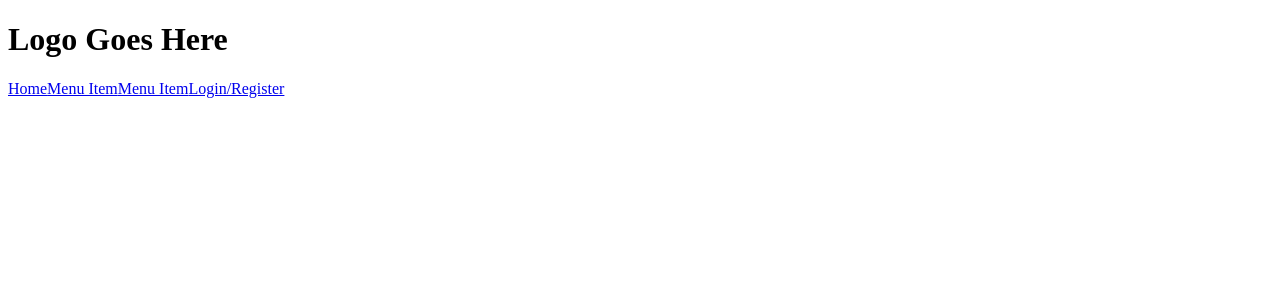
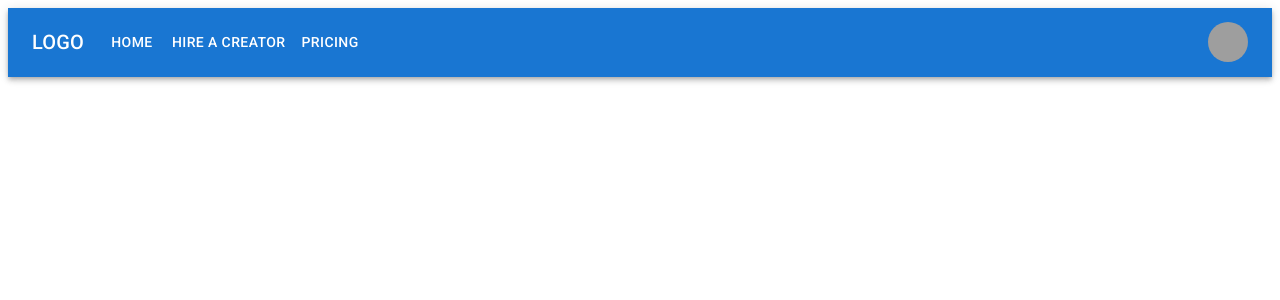
Before and after one commit to JoshuaB94/TutorialFlare_Frontend, a React (Create React App) app: page / in a window 1280 px wide. Shown: the top 300 px of the page. Built offline with nearby package versions, Linux system fonts and the light colour scheme; grey boxes are pictures that could not be loaded.

Commit message:
Installed MaterialUI + Added Stylesheets to index.html + Changed App Title + Implemented a MaterialUIAppBar for NavBar Component

```diff
--- a/package.json
+++ b/package.json
@@ -3,6 +3,10 @@
   "version": "0.1.0",
   "private": true,
   "dependencies": {
+    "@emotion/react": "^11.7.1",
+    "@emotion/styled": "^11.6.0",
+    "@mui/icons-material": "^5.2.5",
+    "@mui/material": "^5.2.5",
     "@testing-library/jest-dom": "^5.16.1",
     "@testing-library/react": "^12.1.2",
     "@testing-library/user-event": "^13.5.0",
--- a/public/index.html
+++ b/public/index.html
@@ -24,7 +24,10 @@
       work correctly both with client-side routing and a non-root public URL.
       Learn how to configure a non-root public URL by running `npm run build`.
     -->
-    <title>React App</title>
+    <link rel="stylesheet" href="https://fonts.googleapis.com/css?family=Roboto:300,400,500,700&display=swap"/>
+    <link rel="stylesheet" href="https://fonts.googleapis.com/icon?family=Material+Icons"/>
+
+    <title>Tutorial Flare - Hire a Video Creator</title>
   </head>
   <body>
     <noscript>You need to enable JavaScript to run this app.</noscript>
--- a/src/components/NavBar/NavBar.css
+++ b/src/components/NavBar/NavBar.css
@@ -0,0 +1,4 @@
+.main-navbar{
+    width: 100%;
+    background: #e9e8e8;
+}
--- a/src/components/NavBar/NavBar.jsx
+++ b/src/components/NavBar/NavBar.jsx
@@ -1,19 +1,141 @@
-import './NavBar.css'
+import * as React from 'react';
+import AppBar from '@mui/material/AppBar';
+import Box from '@mui/material/Box';
+import Toolbar from '@mui/material/Toolbar';
+import IconButton from '@mui/material/IconButton';
+import Typography from '@mui/material/Typography';
+import Menu from '@mui/material/Menu';
+import MenuIcon from '@mui/icons-material/Menu';
+import Container from '@mui/material/Container';
+import Avatar from '@mui/material/Avatar';
+import Button from '@mui/material/Button';
+import Tooltip from '@mui/material/Tooltip';
+import MenuItem from '@mui/material/MenuItem';
+
+const pages = ['Home', 'Hire a Creator', 'Pricing'];
+const settings = ['Profile', 'Profile Settings', 'Logout'];
 
 const NavBar = () => {
-    return (
-        <div className="main-navbar">
-            <div className="logo">
-                <h1>Logo Goes Here</h1>
-            </div>
-            <nav className="navbar-menu">
-                <a href="#home">Home</a>
-                <a href="#menu-item">Menu Item</a>
-                <a href="#menu-item">Menu Item</a>
-                <a href="#login-register">Login/Register</a>
-            </nav>
-        </div>
-     );
-}
+  const [anchorElNav, setAnchorElNav] = React.useState(null);
+  const [anchorElUser, setAnchorElUser] = React.useState(null);
+
+  const handleOpenNavMenu = (event) => {
+    setAnchorElNav(event.currentTarget);
+  };
+  const handleOpenUserMenu = (event) => {
+    setAnchorElUser(event.currentTarget);
+  };
+
+  const handleCloseNavMenu = () => {
+    setAnchorElNav(null);
+  };
+
+  const handleCloseUserMenu = () => {
+    setAnchorElUser(null);
+  };
+
+  return (
+    <AppBar position="static">
+      <Container maxWidth="xl">
+        <Toolbar disableGutters>
+          <Typography
+            variant="h6"
+            noWrap
+            component="div"
+            sx={{ mr: 2, display: { xs: 'none', md: 'flex' } }}
+          >
+            LOGO
+          </Typography>
+
+          <Box sx={{ flexGrow: 1, display: { xs: 'flex', md: 'none' } }}>
+            <IconButton
+              size="large"
+              aria-label="account of current user"
+              aria-controls="menu-appbar"
+              aria-haspopup="true"
+              onClick={handleOpenNavMenu}
+              color="inherit"
+            >
+              <MenuIcon />
+            </IconButton>
+            <Menu
+              id="menu-appbar"
+              anchorEl={anchorElNav}
+              anchorOrigin={{
+                vertical: 'bottom',
+                horizontal: 'left',
+              }}
+              keepMounted
+              transformOrigin={{
+                vertical: 'top',
+                horizontal: 'left',
+              }}
+              open={Boolean(anchorElNav)}
+              onClose={handleCloseNavMenu}
+              sx={{
+                display: { xs: 'block', md: 'none' },
+              }}
+            >
+              {pages.map((page) => (
+                <MenuItem key={page} onClick={handleCloseNavMenu}>
+                  <Typography textAlign="center">{page}</Typography>
+                </MenuItem>
+              ))}
+            </Menu>
+          </Box>
+          <Typography
+            variant="h6"
+            noWrap
+            component="div"
+            sx={{ flexGrow: 1, display: { xs: 'flex', md: 'none' } }}
+          >
+            LOGO
+          </Typography>
+          <Box sx={{ flexGrow: 1, display: { xs: 'none', md: 'flex' } }}>
+            {pages.map((page) => (
+              <Button
+                key={page}
+                onClick={handleCloseNavMenu}
+                sx={{ my: 2, color: 'white', display: 'block' }}
+              >
+                {page}
+              </Button>
+            ))}
+          </Box>
+
+          <Box sx={{ flexGrow: 0 }}>
+            <Tooltip title="Open settings">
+              <IconButton onClick={handleOpenUserMenu} sx={{ p: 0 }}>
+                <Avatar alt="Remy Sharp" src="/static/images/avatar/2.jpg" />
+              </IconButton>
+            </Tooltip>
+            <Menu
+              sx={{ mt: '45px' }}
+              id="menu-appbar"
+              anchorEl={anchorElUser}
+              anchorOrigin={{
+                vertical: 'top',
+                horizontal: 'right',
+              }}
+              keepMounted
+              transformOrigin={{
+                vertical: 'top',
+                horizontal: 'right',
+              }}
+              open={Boolean(anchorElUser)}
+              onClose={handleCloseUserMenu}
+            >
+              {settings.map((setting) => (
+                <MenuItem key={setting} onClick={handleCloseNavMenu}>
+                  <Typography textAlign="center">{setting}</Typography>
+                </MenuItem>
+              ))}
+            </Menu>
+          </Box>
+        </Toolbar>
+      </Container>
+    </AppBar>
+  );
+};
 
 export default NavBar;
```
Also changed, not shown: 1 other file (tests, documents, lock files or other folders).
